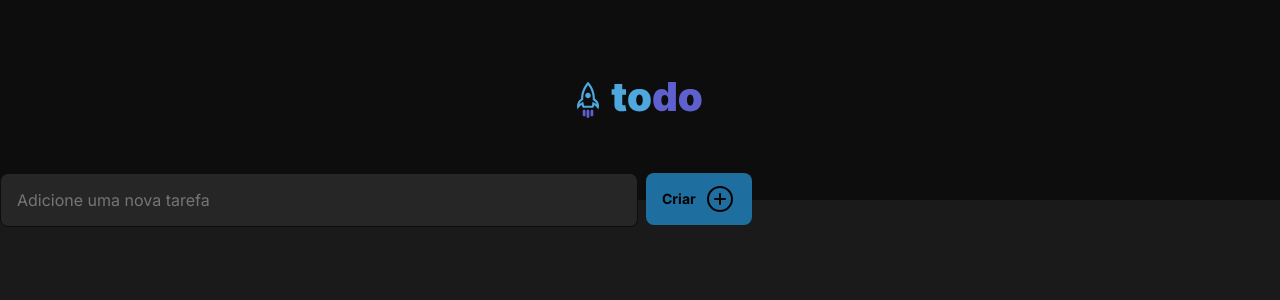
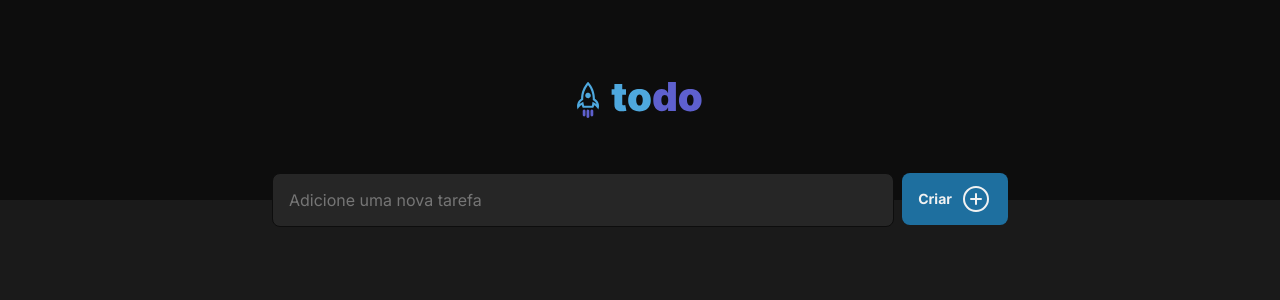
Before and after one commit to SouzaVitoria/ToDo-List, a React (Vite) app: page / in a window 1280 px wide. Shown: the top 300 px of the page. Built offline with nearby package versions, Linux system fonts and the light colour scheme.

Commit message:
added container in Form component

```diff
--- a/src/components/Form/Form.tsx
+++ b/src/components/Form/Form.tsx
@@ -3,6 +3,7 @@ import styles from "./Form.module.css"
 
 export function Form() {
   return (
+    <div className="container">
       <form className={styles.form}>
         <input placeholder="Adicione uma nova tarefa" />
         <button>
@@ -10,5 +11,6 @@ export function Form() {
           <PlusCircle size={32} />
         </button>
       </form>
+    </div>
   )
 }
--- a/src/global.css
+++ b/src/global.css
@@ -32,4 +32,10 @@ button {
   font-family: "Inter", sans-serif;
   font-weight: 400;
   font-size: 1rem;
+  color: var(--gray-100);
 }
+
+.container {
+  max-width: 46rem;
+  margin: 0 auto;
+}
```
Lines whose indentation alone changed are shown as unchanged.
